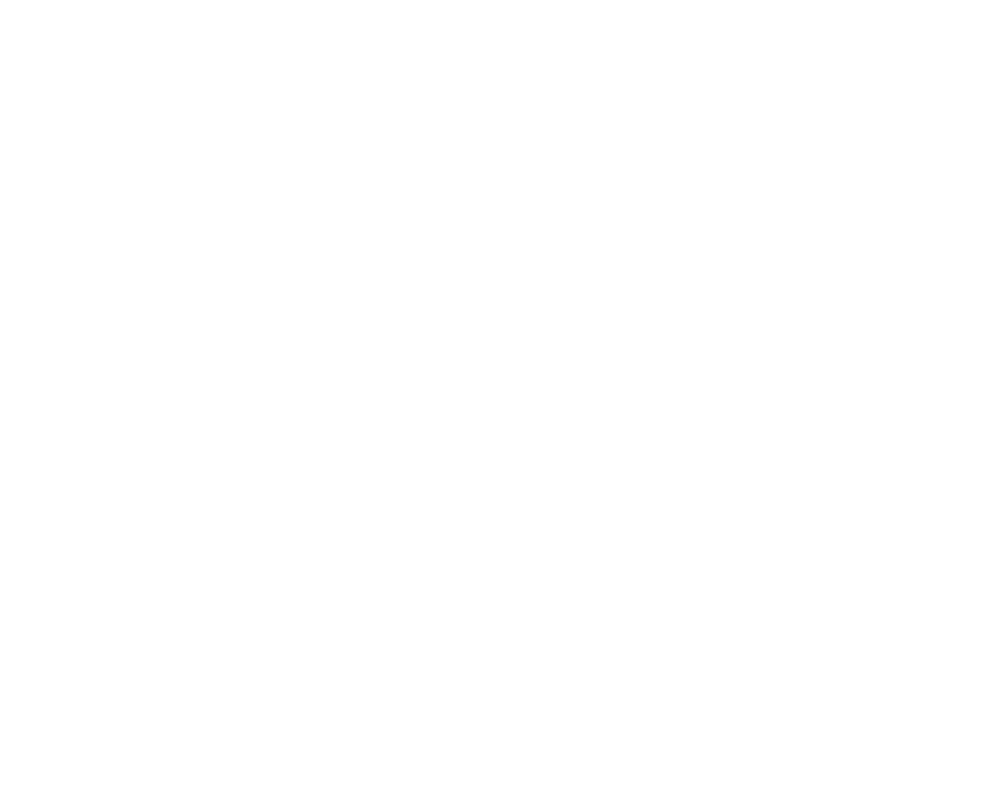
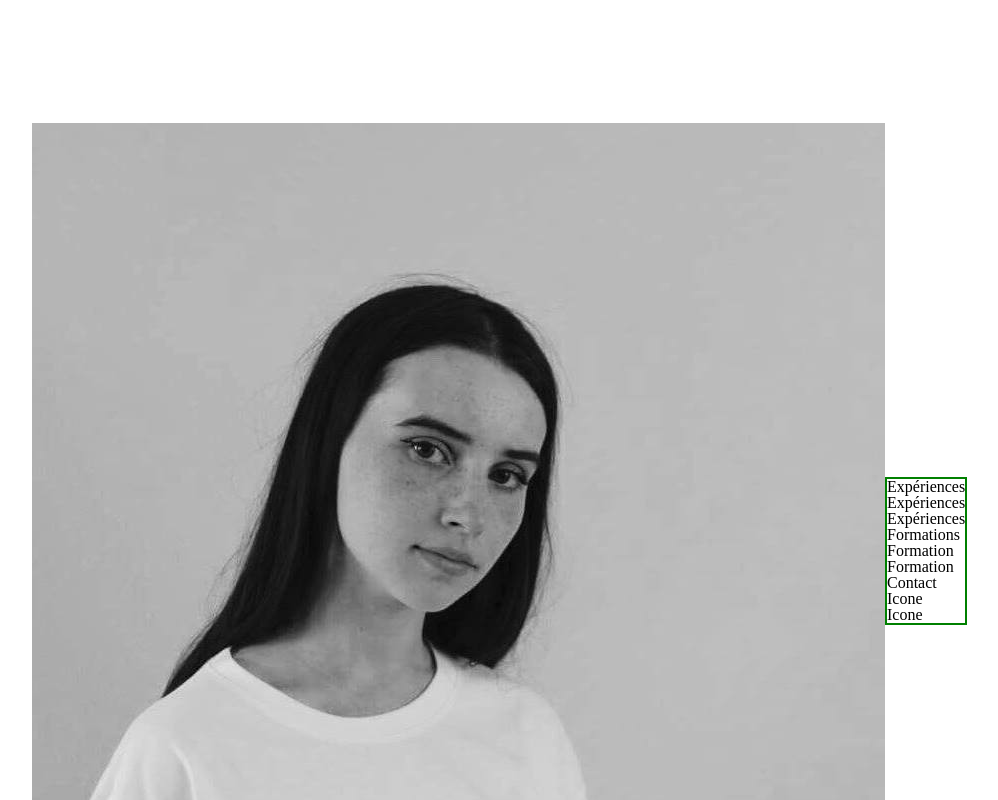
Before and after one commit to FlorianSahbi/christella-portfolio, a React (Create React App) app: page / in a window 1280 px wide. Shown: the part 3620-4420 px from the top of the page, without its empty margins (72-1070 px from the left). Before the commit the page ends 3663 px from the top, so only its background shows below. Built offline with nearby package versions, Linux system fonts and the light colour scheme.

Commit message:
ADD : CV page

```diff
--- a/src/App.css
+++ b/src/App.css
@@ -28,7 +28,7 @@
   font-size: 20px;
   line-height: 24px;
   text-align: center;
-  color: #40404C;
+  color: #40404c;
 }
 
 .dot-footer {
@@ -48,13 +48,13 @@
   font-style: normal;
   width: fit-content;
   font-weight: bold;
-  color: #40404C;
+  color: #40404c;
 }
 
 .more::after {
-  color: #40404C;
+  color: #40404c;
   content: "";
-  border: 1px solid  #40404C;
+  border: 1px solid #40404c;
   width: 37px;
   font-family: "Circe";
   font-style: normal;
@@ -67,7 +67,7 @@
   content: "";
   font-family: "Circe";
   font-style: normal;
-  border: 1px solid #E10456;;
+  border: 1px solid #e10456;
   width: 100%;
   color: green;
 }
@@ -75,7 +75,7 @@
 .more:hover {
   font-family: "Circe";
   font-style: normal;
-  color: #E10456;
+  color: #e10456;
   cursor: pointer;
 }
 
@@ -110,7 +110,7 @@
 }
 
 footer {
-  border-top: 1px solid #DDD2CE;
+  border-top: 1px solid #ddd2ce;
   height: 15vh;
   padding: 0 6.5rem;
   display: grid;
@@ -152,7 +152,6 @@
   /* border: 2px solid blue; */
   width: 100%;
 }
-
 
 .nav-name {
   /* border: 2px solid green; */
@@ -324,3 +323,30 @@
   height: 100%;
   width: 100%;
 }
+
+.cv {
+  padding: 0 6.5rem;
+  display: grid;
+  grid-template-columns: repeat(2, 1fr);
+  grid-template-rows: auto;
+  grid-template-areas: "left-cv right-cv";
+  /* border: 2px solid; */
+  display: flex;
+  align-items: center;
+}
+
+.photo-cv {
+  grid-area: left-cv;
+}
+
+.photo-xp {
+  grid-area: right-cv;
+  border: 2px solid green;
+}
+
+.photo-cv img {
+  height: 100%;
+  width: 100%;
+  object-position: center;
+  object-fit: cover;
+}
--- a/src/App.js
+++ b/src/App.js
@@ -6,6 +6,7 @@
 import formulaOne from "./images/formula-1.jpeg";
 import futuroscope from "./images/futuroscope.jpeg";
 import sncf from "./images/sncf-inoui.jpeg";
+import pp from "./images/pp.jpg";
 
 const Loader = () => {
   return (
@@ -28,7 +29,6 @@
       </div>
       <div className="rightnav">
         <a
-
           href="https://twitter.com/christella_kl/"
           target="_blank"
           rel="noopener noreferrer"
@@ -37,7 +37,7 @@
           Twitter{" "}
         </a>{" "}
         <a
-        style={{marginLeft: "2.5rem", color: "#40404C"}}
+          style={{ marginLeft: "2.5rem", color: "#40404C" }}
           href="https://www.linkedin.com/in/christella-levieux/"
           target="_blank"
           rel="noopener noreferrer"
@@ -102,11 +102,11 @@
   );
 };
 
-const TitleSeparator = props => {
+const TitleSeparator = ({ title }) => {
   return (
     <div className="separator">
       <div class="underscor" />
-      Travaux
+      {title}
     </div>
   );
 };
@@ -118,7 +118,7 @@
       <section>
         <Menu />
         <Header />
-        <TitleSeparator />
+        <TitleSeparator title="Travaux" />
         <section className="works-list">
           <Card
             className="left"
@@ -149,6 +149,23 @@
             img={futuroscope}
           />{" "}
         </section>
+        <TitleSeparator title="CV" />
+        <section className="cv">
+          <div className="photo-cv">
+            <img src={pp} alt="oko" />
+          </div>
+          <div className="photo-xp">
+            <h2>Expériences</h2>
+            <div>Expériences</div>
+            <div>Expériences</div>
+            <h2>Formations</h2>
+            <div>Formation</div>
+            <div>Formation</div>
+            <h2>Contact</h2>
+            <div>Icone</div>
+            <div>Icone</div>
+          </div>
+        </section>
         <Footer />
       </section>
     </>
```
Also changed, not shown: src/images/pp.jpg (added).
